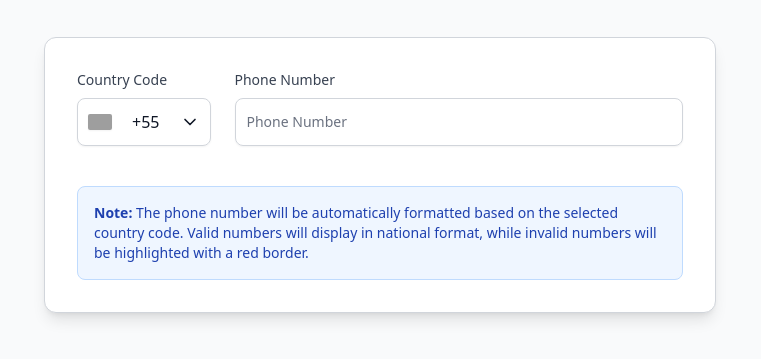
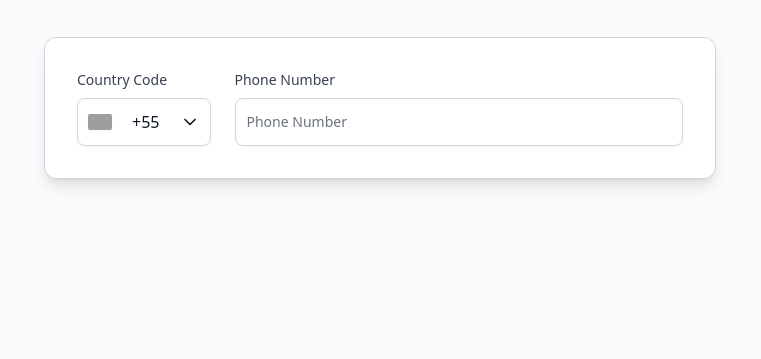
Before and after one commit to arthur3429/i18n-phone-input, a website built with Vite: page index.html in a window 1280 px wide. Shown: the part 175-534 px from the top of the page, without its empty margins (260-1021 px from the left). Built offline with nearby package versions, Linux system fonts and the light colour scheme; grey boxes are pictures that could not be loaded; what google-libphonenumber would draw is missing.

Commit message:
Remove info box from demo page

```diff
--- a/index.html
+++ b/index.html
@@ -54,13 +54,6 @@
                     </div>
                 </div>
             </div>
-
-            <!-- Info Box -->
-            <div class="mt-4 p-4 bg-blue-50 border border-blue-200 rounded-lg">
-                <p class="text-sm text-blue-800">
-                    <strong>Note:</strong> The phone number will be automatically formatted based on the selected country code. Valid numbers will display in national format, while invalid numbers will be highlighted with a red border.
-                </p>
-            </div>
         </div>
     </div>
 
```
